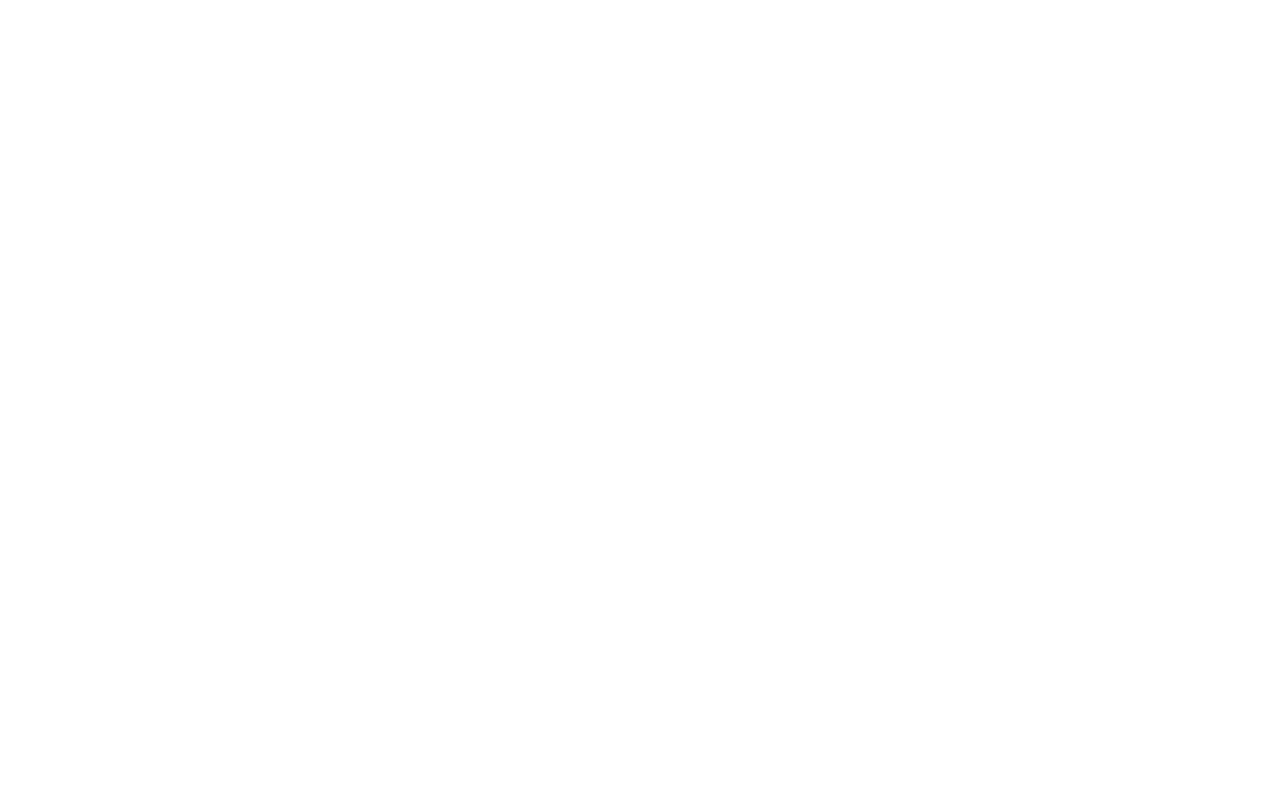
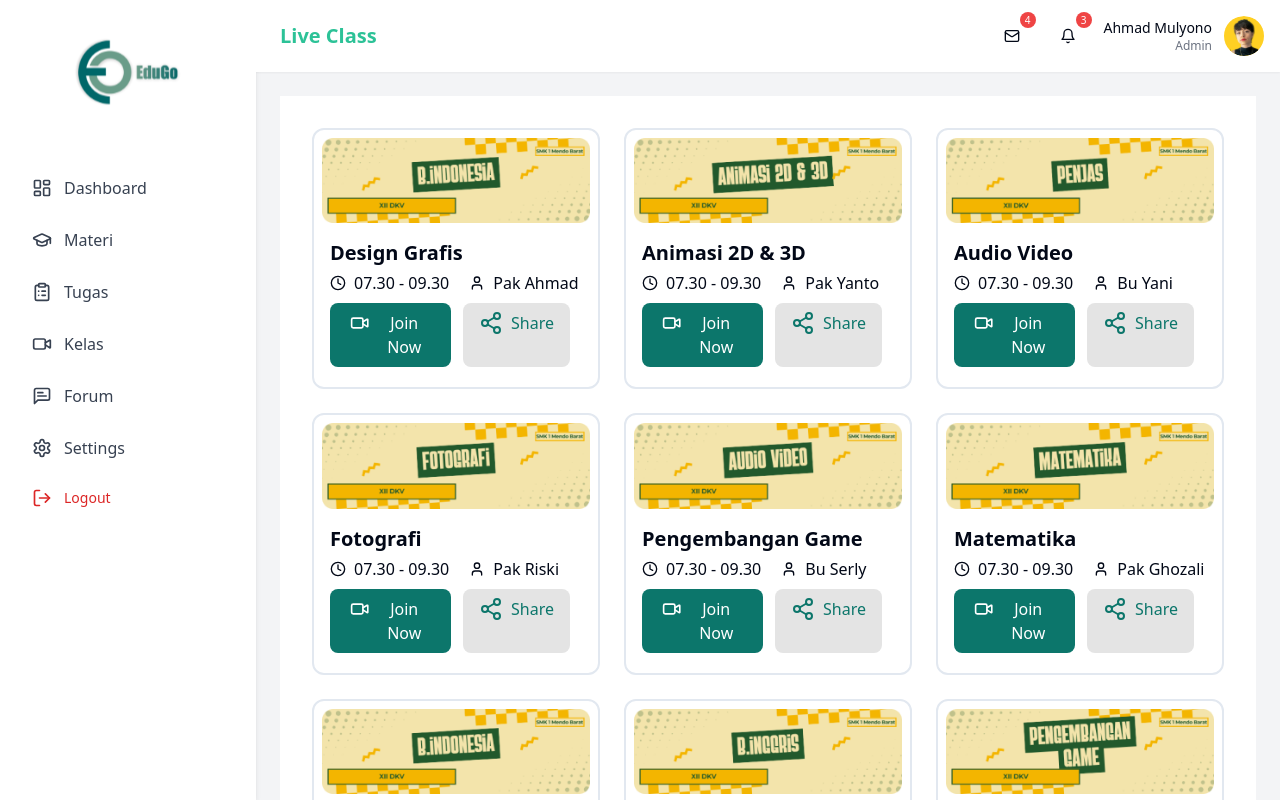
Before and after one commit to Vra-ga/Ctrl-Alt-Win_EduGo, a React (Vite) app: page /kelas in a window 1280 px wide. Before the commit this address had no page. Shown: the top 800 px of the page. Built offline with nearby package versions, Linux system fonts and the light colour scheme.

Commit message:
penambahan fitur live class

```diff
--- a/src/App.jsx
+++ b/src/App.jsx
@@ -13,7 +13,7 @@ import Forum from "./pages/Forum/Forum";
 import Materi from "./pages/Materi/Materi";
 import DetailMateri from "./pages/DetailMateri/DetailMateri";
 import Tugas from "./pages/Tugas/Tugas";
-import LiveClass from "./pages/LiveClass/LiveClass";
+import Kelas from "./pages/Kelas/Kelas";
 
 const App = () => {
   return (
@@ -23,25 +23,59 @@ const App = () => {
         <Route path="/login" element={<LoginPage />} />
         <Route
           path="/dashboard"
-          element={<DashboardLayout><Dashboard /></DashboardLayout>}
+          element={
+            <DashboardLayout>
+              <Dashboard />
+            </DashboardLayout>
+          }
         />
-        <Route path="/materi" element={<DashboardLayout><Materi /></DashboardLayout>} />
-        <Route path="/materi/:id" element={<DashboardLayout><DetailMateri /></DashboardLayout>} />
+        <Route
+          path="/materi"
+          element={
+            <DashboardLayout>
+              <Materi />
+            </DashboardLayout>
+          }
+        />
+        <Route
+          path="/materi/:id"
+          element={
+            <DashboardLayout>
+              <DetailMateri />
+            </DashboardLayout>
+          }
+        />
         <Route
           path="/tugas"
-          element={<DashboardLayout><Tugas /></DashboardLayout>}
+          element={
+            <DashboardLayout>
+              <Tugas />
+            </DashboardLayout>
+          }
         />
         <Route
-          path="/liveClass"
-          element={<DashboardLayout><LiveClass /></DashboardLayout>}
+          path="/kelas"
+          element={
+            <DashboardLayout>
+              <Kelas />
+            </DashboardLayout>
+          }
         />
         <Route
           path="/forum"
-          element={<DashboardLayout><Forum /></DashboardLayout>}
+          element={
+            <DashboardLayout>
+              <Forum />
+            </DashboardLayout>
+          }
         />
         <Route
           path="/settings"
-          element={<DashboardLayout><Settings /></DashboardLayout>}
+          element={
+            <DashboardLayout>
+              <Settings />
+            </DashboardLayout>
+          }
         />
       </Routes>
     </Router>
--- a/src/component/layout/DashboardLayout.jsx
+++ b/src/component/layout/DashboardLayout.jsx
@@ -25,11 +25,11 @@ const DashboardLayout = ({ children }) => {
       case "/dashboard":
         return "Dashboard";
       case "/materi":
-        return "materi";
+        return "Materi";
       case "/tugas":
         return "Tugas";
-      case "/kuy-point":
-        return "Kuy Point";
+      case "/kelas":
+        return "Live Class";
       case "/forum":
         return "Forum";
       case "/settings":
@@ -45,7 +45,7 @@ const DashboardLayout = ({ children }) => {
       Dashboard: "/dashboard",
       Materi: "/materi",
       Tugas: "/tugas",
-      "Kuy Point": "/kuy-point",
+      Kelas: "/kelas",
       Forum: "/forum",
       Settings: "/settings",
     };
--- a/src/component/layout/Sidebar.jsx
+++ b/src/component/layout/Sidebar.jsx
@@ -15,7 +15,7 @@ const Sidebar = ({ activeItem, setActiveItem, onLogout }) => {
     { icon: LayoutDashboard, text: "Dashboard" },
     { icon: GraduationCap, text: "Materi" },
     { icon: ClipboardList, text: "Tugas" },
-    { icon: Video, text: "Live class" },
+    { icon: Video, text: "Kelas" },
     { icon: MessageSquareText, text: "Forum" },
     { icon: Settings, text: "Settings" },
   ];
--- /dev/null
+++ b/src/pages/Kelas/Kelas.jsx
@@ -0,0 +1,112 @@
+import { Clock, User, Video, Share2 } from "lucide-react";
+
+export default function Kelas() {
+  return (
+    <>
+      <div className="flex min-h-screen bg-white">
+        {/* Main Content */}
+        <main className="flex-1 p-8">
+          {/* Grid */}
+          <div className="grid grid-cols-1 md:grid-cols-2 lg:grid-cols-3 gap-6">
+            {[
+              {
+                title: "Design Grafis",
+                time: "07.30 - 09.30",
+                teacher: "Pak Ahmad",
+                image: "/src/assets/gm06.png",
+              },
+              {
+                title: "Animasi 2D & 3D",
+                time: "07.30 - 09.30",
+                teacher: "Pak Yanto",
+                image: "/src/assets/gm01.png",
+              },
+              {
+                title: "Audio Video",
+                time: "07.30 - 09.30",
+                teacher: "Bu Yani",
+                image: "/src/assets/gm08.png",
+              },
+              {
+                title: "Fotografi",
+                time: "07.30 - 09.30",
+                teacher: "Pak Riski",
+                image: "/src/assets/gm02.png",
+              },
+              {
+                title: "Pengembangan Game",
+                time: "07.30 - 09.30",
+                teacher: "Bu Serly",
+                image: "/src/assets/gm04.png",
+              },
+              {
+                title: "Matematika",
+                time: "07.30 - 09.30",
+                teacher: "Pak Ghozali",
+                image: "/src/assets/gm05.png",
+              },
+              {
+                title: "Design Grafis",
+                time: "07.30 - 09.30",
+                teacher: "Pak Ahmad",
+                image: "/src/assets/gm06.png",
+              },
+              {
+                title: "Animasi 2D & 3D",
+                time: "07.30 - 09.30",
+                teacher: "Pak Yanto",
+                image: "/src/assets/gm07.png",
+              },
+              {
+                title: "Audio Video",
+                time: "07.30 - 09.30",
+                teacher: "Bu Yani",
+                image: "/src/assets/gm03.png",
+              },
+            ].map((item, index) => (
+              <div
+                key={index}
+                className="bg-white rounded-xl overflow-hidden border-2"
+              >
+                <div className="relative">
+                  <img
+                    src={item.image}
+                    alt={item.title}
+                    className="w-full p-2 object-cover"
+                  />
+                </div>
+                <div className="px-4 py-2">
+                  <div className="flex justify-between mb-1">
+                    <span className="font-bold text-xl">{item.title}</span>
+                  </div>
+                  <div className="flex justify-between items-center">
+                    <div className="flex">
+                      <div className="flex">
+                        <Clock className="w-4" />
+                        <span className="ml-2">{item.time}</span>
+                      </div>
+                      <div className="flex ml-5 ">
+                        <User className="w-4" />
+                        <span className="ml-2">{item.teacher}</span>
+                      </div>
+                    </div>
+                  </div>
+                  <div className="flex mt-2 mb-3">
+                    <button className="flex mr-3 px-5 py-2 rounded-lg bg-[#0c766b] text-white hover:bg-[#0a5d55]">
+                      <Video />
+                      <p className="ml-2">Join Now</p>
+                    </button>
+                    <button className="flex mr-3 px-4 py-2 rounded-lg bg-[#E4E4E4] text-[#0c766b] hover:bg-[#0c766b] hover:text-white">
+                      <Share2 />
+                      <p className="ml-2">Share</p>
+                    </button>
+                  </div>
+                </div>
+              </div>
+            ))}
+          </div>
+        </main>
+      </div>
+    </>
+  );
+}
--- a/src/pages/Liveclass/LiveClass.jsx
+++ /dev/null
@@ -1,7 +0,0 @@
-import React from "react";
-
-const LiveClass = () => {
-  return <div>ascascas</div>;
-};
-
-export default LiveClass;
```
